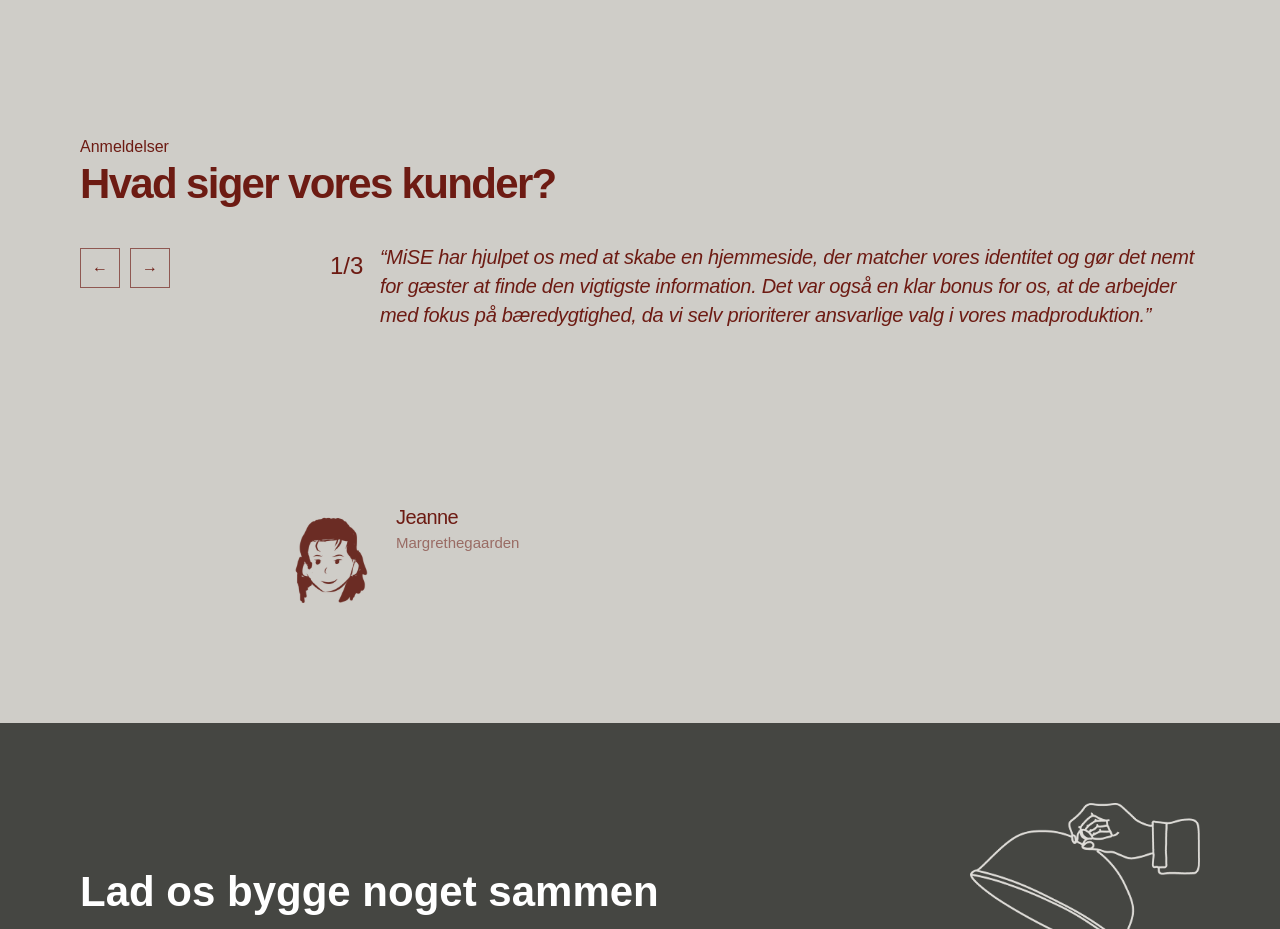
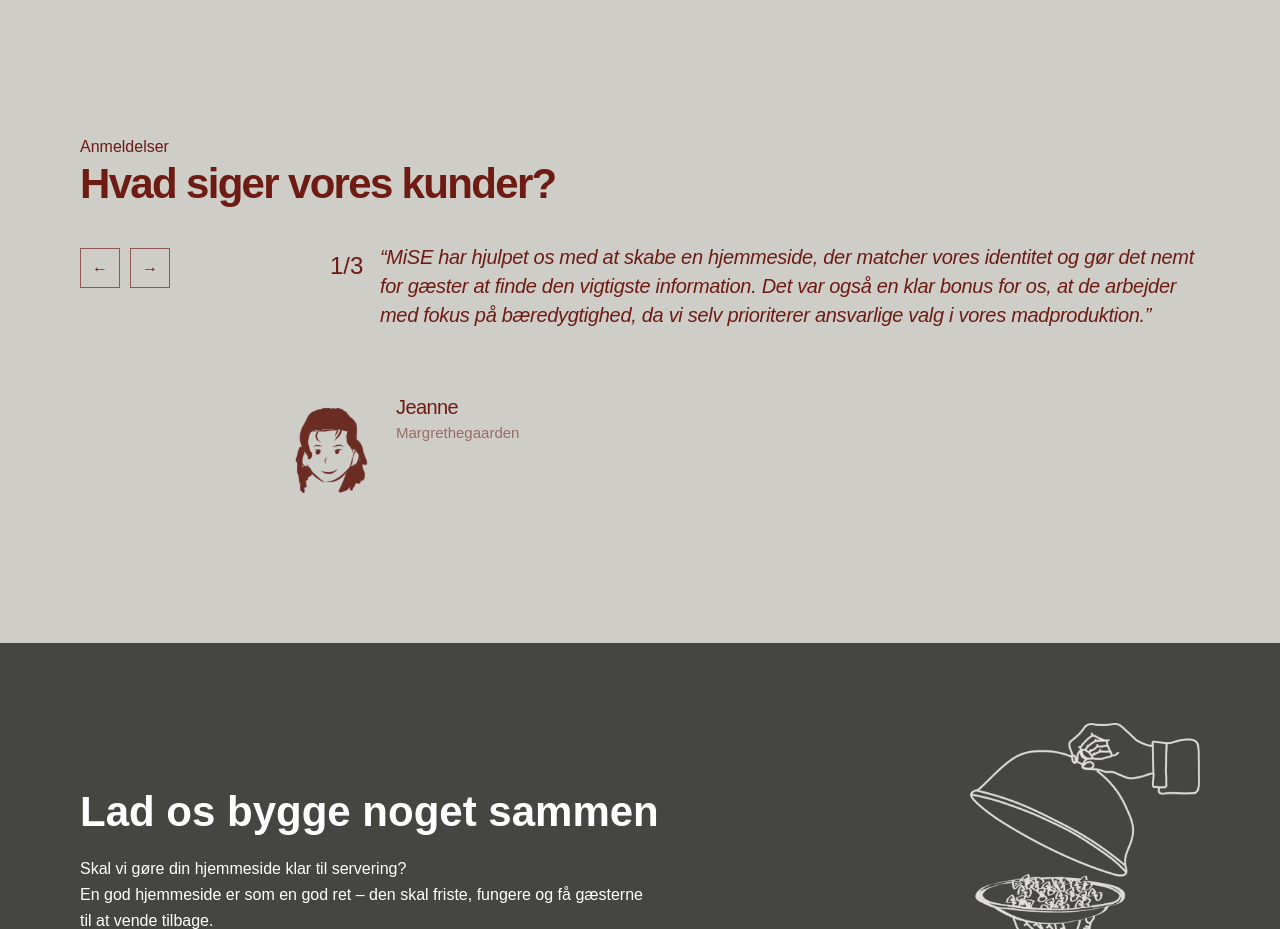
Before and after one commit to Klara919/MISE-EKSAMEN, a React (Vite) app: page / in a window 1280 px wide. Shown: the part 3380-4309 px from the top of the page. Built offline with nearby package versions, Linux system fonts and the light colour scheme; a web font is replaced by a local one.

Commit message:
mere og mindre padding

```diff
--- a/src/components/TestimonialSection.module.css
+++ b/src/components/TestimonialSection.module.css
@@ -1,7 +1,7 @@
 .testimonialSection {
   background: #cfcdc8;
   color: #6d1b13;
-  padding: 10px 0 120px;
+  padding: 10px 0 150px;
 }
 
 .testimonialSectionContainer {
@@ -84,7 +84,7 @@
 
 .testimonialSectionBody {
   max-width: 920px;
-  min-height: 360px;
+  min-height: 250px;
   display: flex;
   flex-direction: column;
   justify-content: space-between;
```
